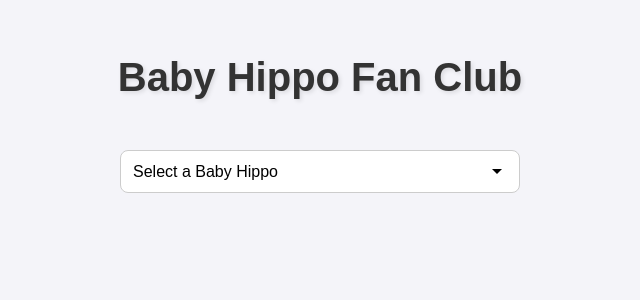
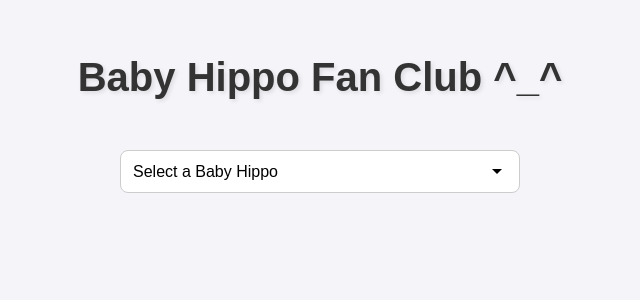
Before and after one commit to ekinomicss/volley_toy_dropdown, a Next.js app: page / in a window 1280 px wide. Shown: the top 300 px of the page, without its empty margins (320-960 px from the left). Built offline with nearby package versions, Linux system fonts and the light colour scheme.

Commit message:
test another deploy trig

```diff
--- a/src/pages/index.js
+++ b/src/pages/index.js
@@ -6,7 +6,7 @@ import DropdownMenu from '../components/DropdownMenu';
 const Home = ({ dropdownMenu }) => {
   return (
     <div>
-    <h1 className="main-title">Baby Hippo Fan Club</h1>
+    <h1 className="main-title">Baby Hippo Fan Club ^_^</h1>
 
     <DropdownMenu>
 
```
